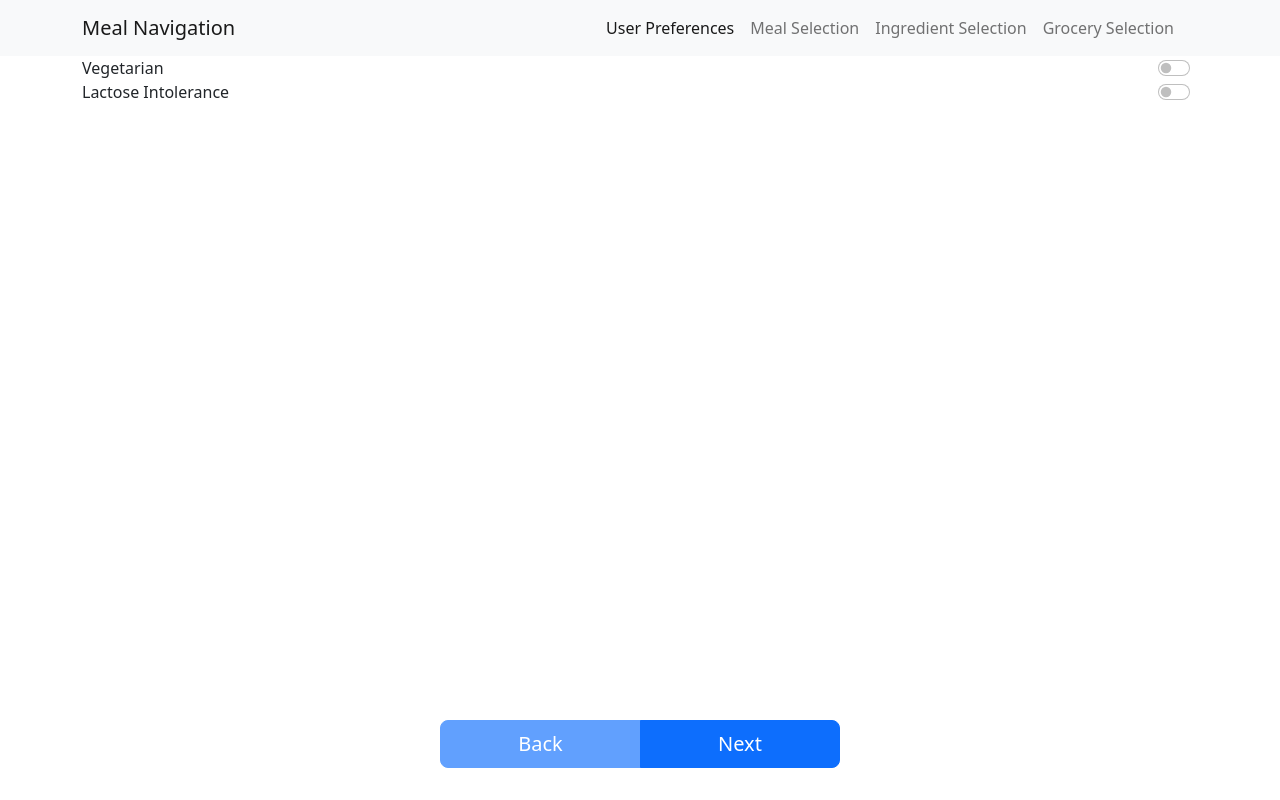
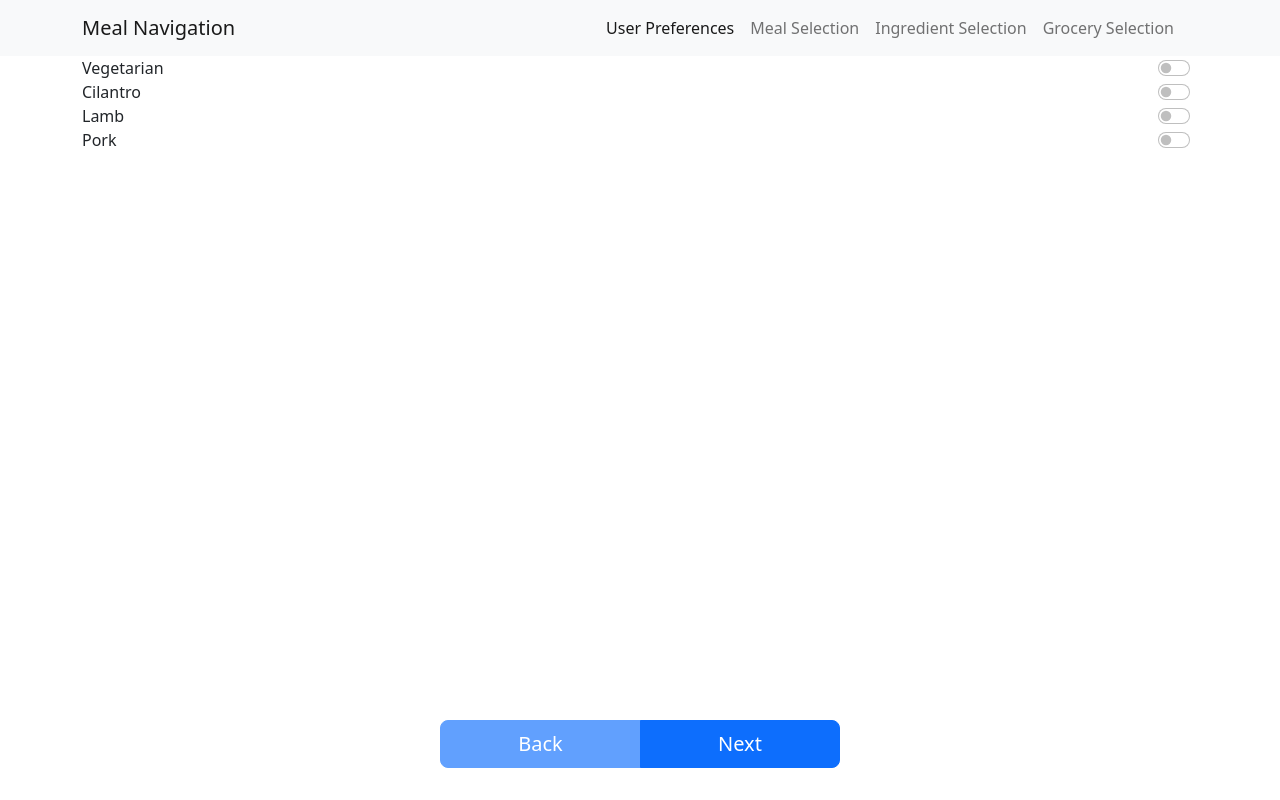
Before and after one commit to chanwutk/meal-navigation, a React (Vite) app: page / in a window 1280 px wide. Built offline with nearby package versions, Linux system fonts and the light colour scheme.

Commit message:
move data

```diff
--- a/data/data.json
+++ b/src/data/data.ts
@@ -1,4 +1,10 @@
-{
+export const data = {
+    "constraints": [
+        "Vegetarian",
+        "Cilantro",
+        "Lamb",
+        "Pork"
+    ],
     "ingredient": {
         "potato":{
             "unit":"pound",
@@ -1164,4 +1170,4 @@
             "time": "06:00-24:00"
             }]
     }
-}
+} as const;
--- a/src/types.d.ts
+++ b/src/types.d.ts
@@ -1,4 +1,6 @@
 export type Preferences = {
   'Vegetarian': boolean;
-  'Lactose Intolerance': boolean;
+  'Cilantro': boolean;
+  'Lamb': boolean;
+  'Pork': boolean;
 };
--- a/src/utils/is-preferences.ts
+++ b/src/utils/is-preferences.ts
@@ -2,7 +2,9 @@ import { Preferences } from "../types";
 
 export const types: {[k in keyof Preferences]: string} = {
   'Vegetarian': 'boolean',
-  'Lactose Intolerance': 'boolean',
+  'Cilantro': 'boolean',
+  'Pork': 'boolean',
+  'Lamb': 'boolean',
 } as const;
 
 export default function isPreferences(preferences: any): preferences is Preferences {
--- a/src/utils/load-preferences.ts
+++ b/src/utils/load-preferences.ts
@@ -1,19 +1,20 @@
 import { Preferences } from '../types';
 import isPreferences from './is-preferences';
+import { data } from '../data/data';
 
-export const defaultPreferences: Preferences = {
-  'Vegetarian': false,
-  'Lactose Intolerance': false,
-};
+export const defaultPreferences: Preferences = Object.assign(
+  {},
+  ...data.constraints.map(d => ({[d]: false}))
+);
 
 export default function loadPreferences() {
   const preferences = {
     ...defaultPreferences,
-    ...JSON.parse(localStorage.getItem('__meal_navigation__preferences') ?? '{}')
+    ...JSON.parse(localStorage.getItem('__meal_navigation__') ?? '{}')
   };
 
   if (!isPreferences(preferences)) {
-    throw new Error();
+    throw new Error(JSON.stringify(preferences));
   }
 
   return preferences;
--- a/src/utils/save-preferences.ts
+++ b/src/utils/save-preferences.ts
@@ -1,5 +1,5 @@
 import { Preferences } from '../types';
 
 export default function savePreferences(preferences: Preferences) {
-  localStorage.setItem('__meal_navigation__preferences', JSON.stringify(preferences));
+  localStorage.setItem('__meal_navigation__', JSON.stringify(preferences));
 }
```
Also changed, not shown: 2 other files (tests, documents, lock files or other folders).
